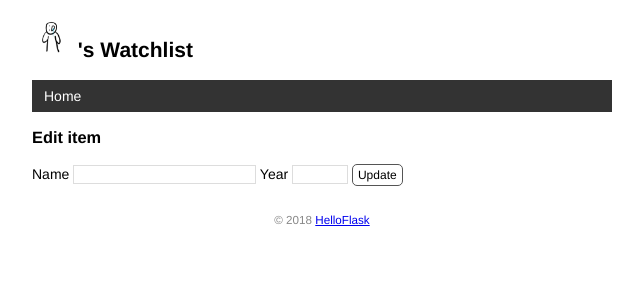
After one commit to GubbaNndRahkah/hello, a Flask app: template templates/edit.html in a window 1280 px wide. The commit adds this page. Shown: the top 300 px of the page, without its empty margins (318-961 px from the left). Run offline with Flask 3, Linux system fonts and the light colour scheme; the template is opened without the code that fills it, so the values that code supplies are empty.

Commit message:
Create, edit and delete item by form

```diff
--- a/app.py
+++ b/app.py
@@ -1,7 +1,7 @@
 import os
 import sys
 import click
-from flask import Flask,render_template
+from flask import Flask,render_template, request, url_for, redirect, flash
 from flask_sqlalchemy import SQLAlchemy
 
 prefix = 'sqlite:///'
@@ -66,8 +66,28 @@ def inject_user():  # 函数名可以随意修改
     return dict(user=user)  # 需要返回字典，等同于 return {'user': user}
 name = 'John'
 
-@app.route('/')
+@app.errorhandler(404)  # 传入要处理的错误代码
+def page_not_found(e):  # 接受异常对象作为参数
+    user = User.query.first()
+    return render_template('404.html', user=user), 404  # 返回模板和状态码
+
+@app.route('/', methods=['GET', 'POST'])
 def index():
+    if request.method == 'POST':  # 判断是否是 POST 请求
+        # 获取表单数据
+        title = request.form.get('title')  # 传入表单对应输入字段的 name 值
+        year = request.form.get('year')
+        # 验证数据
+        if not title or not year or len(year) > 4 or len(title) > 60:
+            flash('Invalid input.')  # 显示错误提示
+            return redirect(url_for('index'))  # 重定向回主页
+        # 保存表单数据到数据库
+        movie = Movie(title=title, year=year)  # 创建记录
+        db.session.add(movie)  # 添加到数据库会话
+        db.session.commit()  # 提交数据库会话
+        flash('Item created.')  # 显示成功创建的提示
+        return redirect(url_for('index'))  # 重定向回主页
+
     movies = Movie.query.all()
     return render_template('index.html', movies=movies)
 
@@ -87,7 +107,30 @@ def test_url_for():
     print(url_for('test_url_for', num=2))  # 输出：/test?num=2
     return 'Test page'
 
-@app.errorhandler(404)  # 传入要处理的错误代码
-def page_not_found(e):  # 接受异常对象作为参数
-    user = User.query.first()
-    return render_template('404.html', user=user), 404  # 返回模板和状态码
+@app.route('/movie/edit/<int:movie_id>', methods=['GET', 'POST'])
+def edit(movie_id):
+    movie = Movie.query.get_or_404(movie_id)
+
+    if request.method == 'POST':  # 处理编辑表单的提交请求
+        title = request.form['title']
+        year = request.form['year']
+
+        if not title or not year or len(year) != 4 or len(title) > 60:
+            flash('Invalid input.')
+            return redirect(url_for('edit', movie_id=movie_id))  # 重定向回对应的编辑页面
+
+        movie.title = title  # 更新标题
+        movie.year = year  # 更新年份
+        db.session.commit()  # 提交数据库会话
+        flash('Item updated.')
+        return redirect(url_for('index'))  # 重定向回主页
+
+    return render_template('edit.html', movie=movie)  # 传入被编辑的电影记录
+
+@app.route('/movie/delete/<int:movie_id>', methods=['POST'])  # 限定只接受 POST 请求
+def delete(movie_id):
+    movie = Movie.query.get_or_404(movie_id)  # 获取电影记录
+    db.session.delete(movie)  # 删除对应的记录
+    db.session.commit()  # 提交数据库会话
+    flash('Item deleted.')
+    return redirect(url_for('index'))  # 重定向回主页
--- a/static/style.css
+++ b/static/style.css
@@ -84,3 +84,48 @@ nav li a:hover {
     border-radius: 5px;
     padding: 3px 5px;
 }
+
+input[type=submit] {
+    font-family: inherit;
+}
+
+input[type=text] {
+    border: 1px solid #ddd;
+}
+
+input[name=year] {
+    width: 50px;
+}
+
+.btn {
+    font-size: 12px;
+    padding: 3px 5px;
+    text-decoration: none;
+    cursor: pointer;
+    background-color: white;
+    color: black;
+    border: 1px solid #555555;
+    border-radius: 5px;
+}
+
+.btn:hover {
+    text-decoration: none;
+    background-color: black;
+    color: white;
+    border: 1px solid black;
+}
+
+.alert {
+    position: relative;
+    padding: 7px;
+    margin: 7px 0;
+    border: 1px solid transparent;
+    color: #004085;
+    background-color: #cce5ff;
+    border-color: #b8daff;
+    border-radius: 5px;
+}
+
+.inline-form {
+    display: inline;
+}
--- /dev/null
+++ b/templates/edit.html
@@ -0,0 +1,10 @@
+{% extends 'base.html' %}
+
+{% block content %}
+<h3>Edit item</h3>
+<form method="post">
+    Name <input type="text" name="title" autocomplete="off" required value="{{ movie.title }}">
+    Year <input type="text" name="year" autocomplete="off" required value="{{ movie.year }}">
+    <input class="btn" type="submit" name="submit" value="Update">
+</form>
+{% endblock %}
```
Also changed, not shown: templates/index.html (+9 -0 lines).
